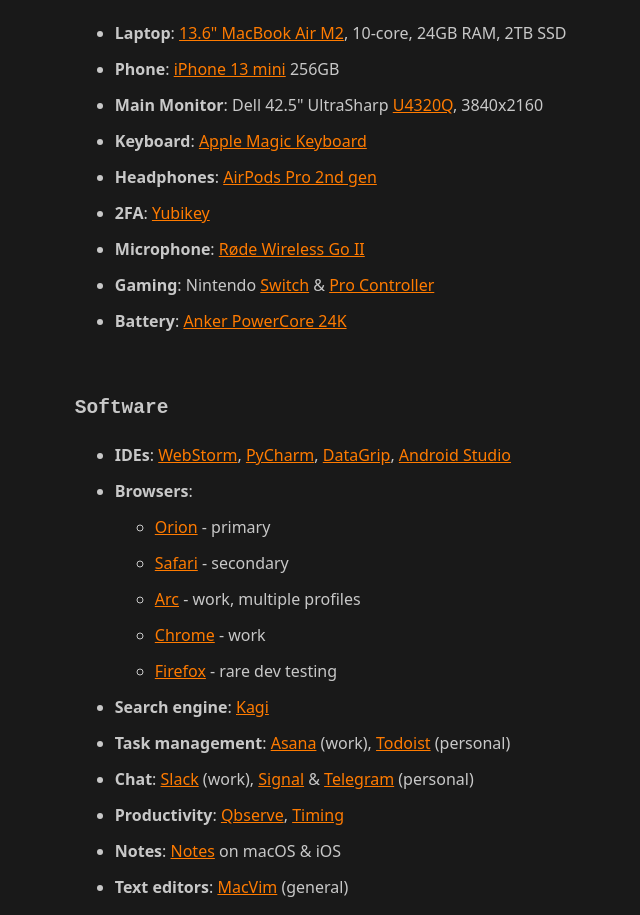
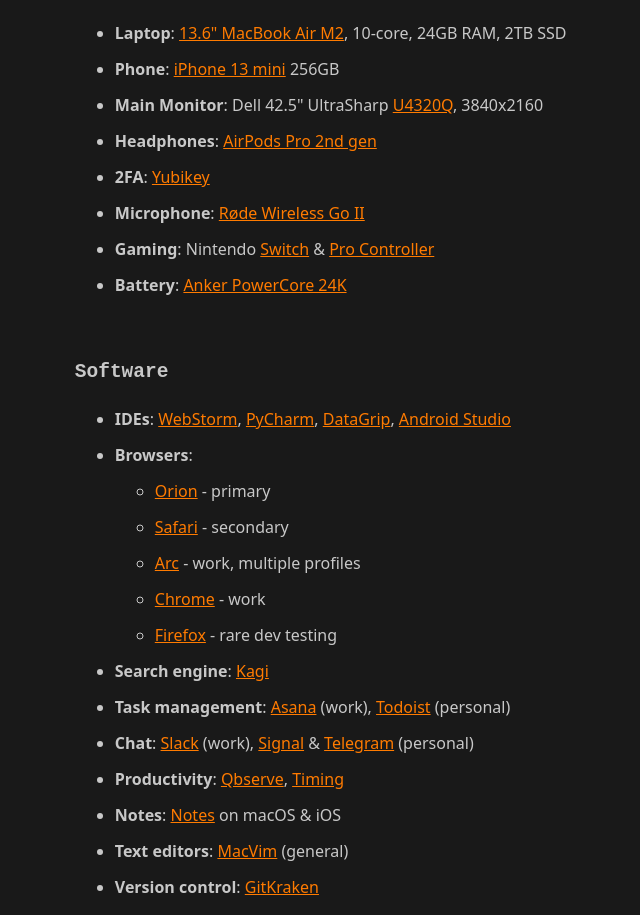
Before and after one commit to jonrh/jonrh.is, a Next.js app: page /tools in a window 1280 px wide. Shown: the part 820-1735 px from the top of the page, without its empty margins (250-890 px from the left). Built offline with nearby package versions, Linux system fonts and the light colour scheme.

Commit message:
Removed Apple Magic Keyboard from actively used hardware

```diff
--- a/pages/tools.js
+++ b/pages/tools.js
@@ -69,7 +69,6 @@
         <li><strong>Laptop</strong>: <a href={mba}>13.6" MacBook Air M2</a>, 10-core, 24GB RAM, 2TB SSD</li>
         <li><strong>Phone</strong>: <a href={phone}>iPhone 13 mini</a> 256GB</li>
         <li><strong>Main Monitor</strong>: Dell 42.5" UltraSharp <a href={dellU4320Q}>U4320Q</a>, 3840x2160</li>
-        <li><strong>Keyboard</strong>: <a href={keyboard}>Apple Magic Keyboard</a></li>
         <li><strong>Headphones</strong>: <a href={airpodspro}>AirPods Pro 2nd gen</a></li>
         <li><strong>2FA</strong>: <a href={yubikey}>Yubikey</a></li>
         <li><strong>Microphone</strong>: <RodeWirelessGo2 /></li>
```
